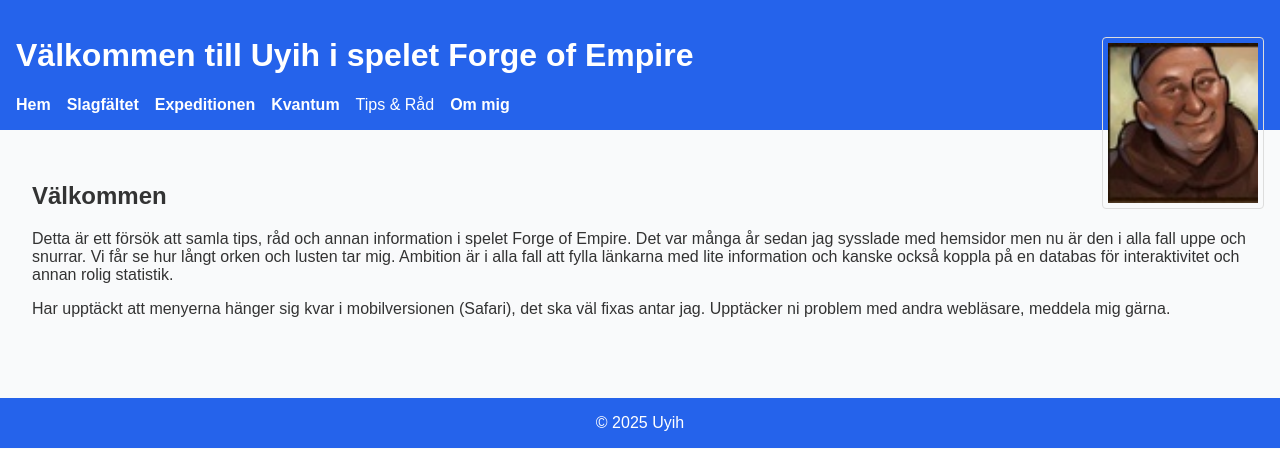
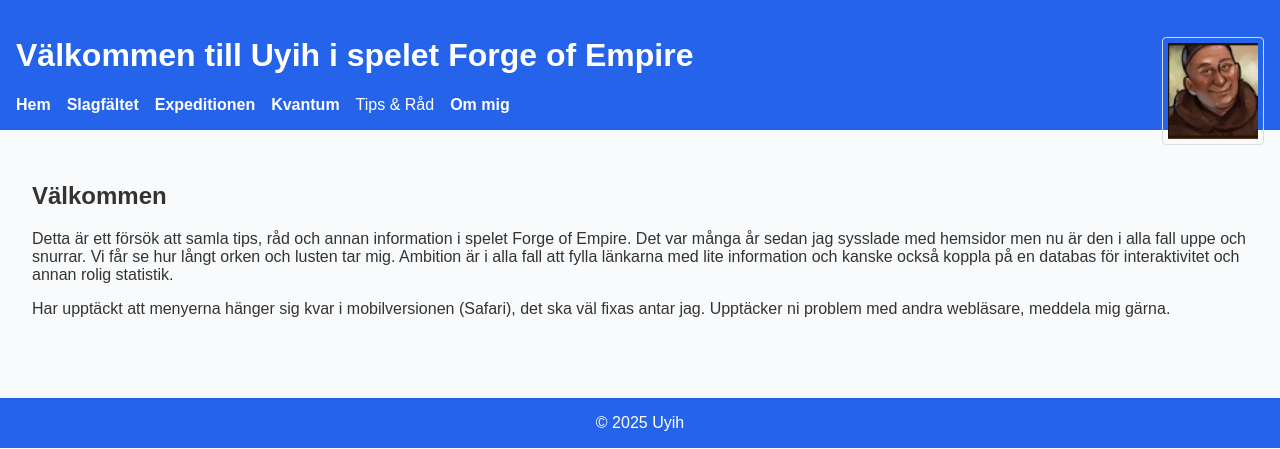
Before and after one commit to foeUyih/foeuyih.github.io, a PHP site: page / in a window 1280 px wide. Shown: the top 449 px of the page. Run offline with PHP 8.4, Linux system fonts and the light colour scheme.

Commit message:
Update style.css

```diff
--- a/style.css
+++ b/style.css
@@ -15,7 +15,7 @@
   border: 1px solid #ddd;
   border-radius: 4px;
   padding: 5px;
-  width: 150px;
+  width: 90px;
 }
 
 img:hover {
```
